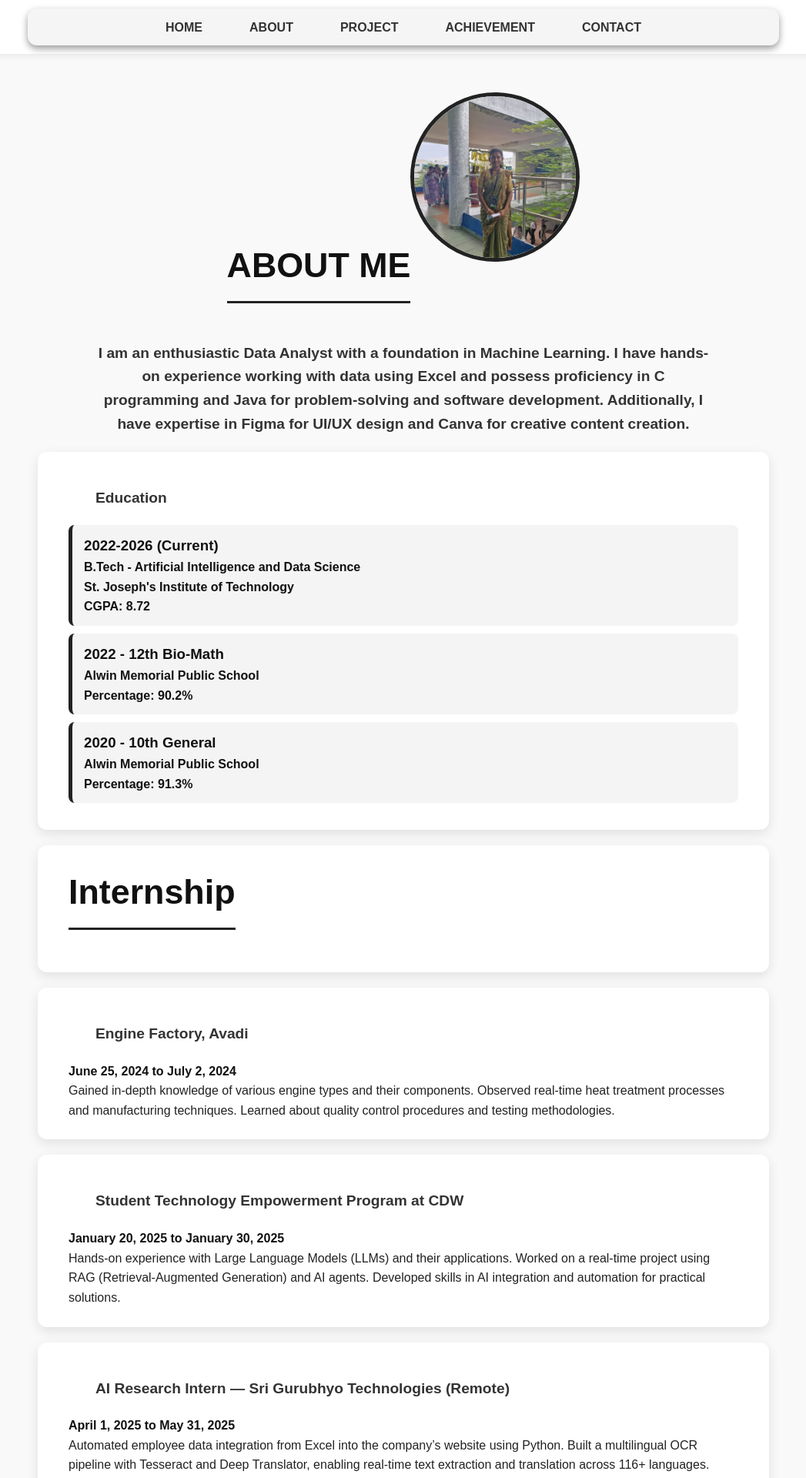
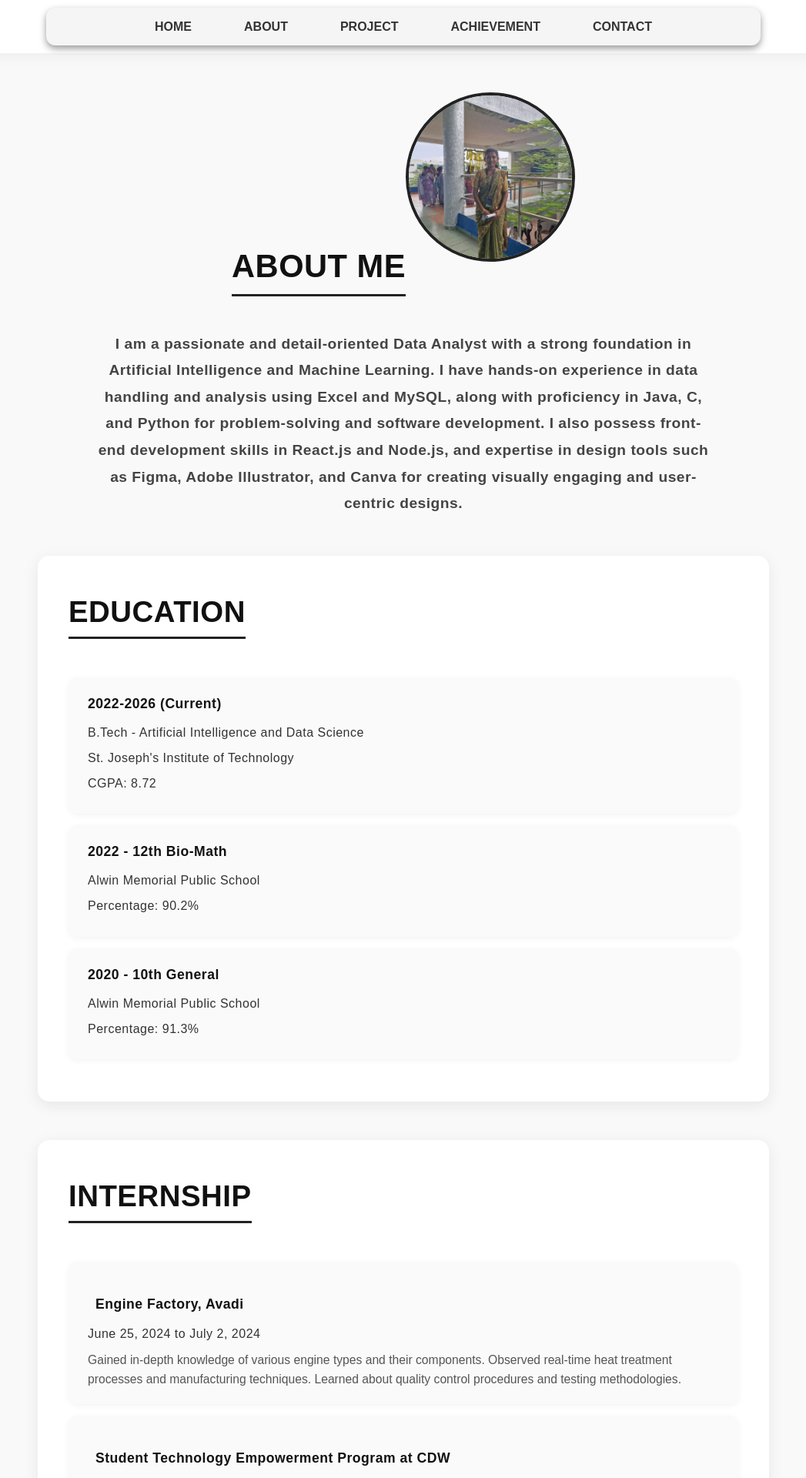
Before and after one commit to VethikaV/Portfolio, a React (Vite) app in the folder portfolio/: page /about in a window 1280 px wide. Shown: the top 1920 px of the page at 77% size, without its empty margins (116-1163 px from the left). Built offline with nearby package versions, Linux system fonts and the light colour scheme.

Commit message:
more changes

```diff
--- a/portfolio/src/components/CSS/style.css
+++ b/portfolio/src/components/CSS/style.css
@@ -10,22 +10,28 @@
 }
 
 body {
-  background: #f4f4f9;
+  background: #f5f6fa;
   color: #222;
-  line-height: 1.6;
+  line-height: 1.7;
 }
 
 h1, h2, h3, h4 {
   color: #111;
+  letter-spacing: 0.5px;
 }
 
 a {
   text-decoration: none;
   color: inherit;
+  transition: all 0.3s ease;
+}
+
+a:hover {
+  color: #444;
 }
 
 /* ===========================
-🌟 NAVBAR
+🌟 NAVBAR (Enhanced Elegant)
 =========================== */
 .navbar {
   position: fixed;
@@ -34,63 +40,116 @@ a {
   width: 100%;
   height: 70px;
   background: rgba(255, 255, 255, 0.95);
-  backdrop-filter: blur(8px);
-  box-shadow: 0 2px 10px rgba(0, 0, 0, 0.08);
+  backdrop-filter: blur(10px);
+  border-bottom: 1px solid rgba(0, 0, 0, 0.05);
   z-index: 1000;
   display: flex;
   justify-content: space-between;
   align-items: center;
-  padding: 0 30px;
-  transition: all 0.3s ease-in-out;
+  padding: 0 60px;
+  box-shadow: 0 4px 20px rgba(0, 0, 0, 0.05);
+  transition: all 0.4s ease;
 }
 
+/* Logo styling */
+.navbar .logo {
+  font-size: 1.6rem;
+  font-weight: 700;
+  color: #111;
+  letter-spacing: 1px;
+  text-transform: uppercase;
+}
+
+/* Navigation links */
 .navbar nav ul {
   display: flex;
-  gap: 25px;
+  gap: 32px;
   list-style: none;
 }
 
 .navbar nav ul li a {
+  position: relative;
+  font-weight: 600;
   color: #333;
-  font-weight: 600;
   font-size: 1rem;
   padding: 10px 18px;
-  border-radius: 25px;
-  transition: all 0.3s ease-in-out;
+  border-radius: 8px;
+  transition: all 0.3s ease;
 }
 
+/* Hover underline animation */
+.navbar nav ul li a::after {
+  content: "";
+  position: absolute;
+  bottom: -4px;
+  left: 0;
+  width: 0%;
+  height: 2px;
+  background: #111;
+  transition: width 0.3s ease;
+}
+
+.navbar nav ul li a:hover::after,
+.navbar nav ul li a.active::after {
+  width: 100%;
+}
+
+/* Hover and active effect (light grey background) */
 .navbar nav ul li a:hover,
 .navbar nav ul li a.active {
-  background: #222;
-  color: #fff;
+  background: #e5e5e5; /* subtle light grey */
+  color: #111;
+  box-shadow: 0 2px 5px rgba(0, 0, 0, 0.05);
 }
 
-/* Mobile Navbar */
+/* Mobile toggle (hamburger icon) */
 .nav-toggle {
   display: none;
-  font-size: 1.8rem;
-  color: #333;
+  font-size: 2rem;
   cursor: pointer;
+  color: #111;
   background: none;
   border: none;
+  transition: transform 0.3s ease;
 }
 
-@media (max-width: 768px) {
+.nav-toggle:hover {
+  transform: rotate(90deg);
+}
+
+/* Scroll shrink effect */
+.navbar.scrolled {
+  height: 60px;
+  background: rgba(255, 255, 255, 0.9);
+  box-shadow: 0 2px 12px rgba(0, 0, 0, 0.08);
+  padding: 0 50px;
+}
+
+/* ===========================
+📱 RESPONSIVE NAVBAR
+=========================== */
+@media (max-width: 900px) {
+  .navbar {
+    padding: 0 30px;
+  }
+
   .nav-toggle {
     display: block;
   }
 
   .navbar nav {
+    position: absolute;
+    top: 70px;
+    left: 0;
+    width: 100%;
     display: none;
     flex-direction: column;
-    position: absolute;
-    top: 70px;
-    left: 50%;
-    transform: translateX(-50%);
-    width: 90%;
-    background: rgba(255, 255, 255, 0.97);
-    border-radius: 10px;
-    box-shadow: 0 4px 15px rgba(0, 0, 0, 0.1);
+    align-items: center;
+    background: rgba(255, 255, 255, 0.98);
+    border-radius: 0 0 15px 15px;
+    box-shadow: 0 6px 25px rgba(0, 0, 0, 0.1);
+    padding: 20px 0;
+    animation: slideDown 0.3s ease forwards;
   }
 
   .navbar nav.active {
@@ -99,80 +158,77 @@ a {
 
   .navbar nav ul {
     flex-direction: column;
-    align-items: center;
-    gap: 15px;
+    gap: 18px;
+  }
+
+  .navbar nav ul li a {
+    font-size: 1.1rem;
   }
 }
 
+/* Smooth dropdown animation */
+@keyframes slideDown {
+  from {
+    opacity: 0;
+    transform: translateY(-15px);
+  }
+  to {
+    opacity: 1;
+    transform: translateY(0);
+  }
+}
+
+
 /* ===========================
-🏠 HOME SECTION
+🏠 HOME (Updated for centered icons)
 =========================== */
 .home {
   display: flex;
-  flex-direction: row;
   align-items: center;
   justify-content: center;
+  flex-wrap: wrap;
   min-height: 100vh;
   padding: 120px 80px;
-  background: linear-gradient(135deg, #fafafa, #e8e8e8);
-  gap: 60px;
+  background: linear-gradient(135deg, #fdfdfd, #ebebeb);
 }
 
+/* Image + Social container centered */
 .home__image-container {
   flex: 1;
   display: flex;
+  flex-direction: column;
+  align-items: center;
   justify-content: center;
-  align-items: center;
 }
 
+/* Profile image */
 .home__img {
   width: 280px;
   height: 280px;
   border-radius: 50%;
-  border: 6px solid #222;
+  border: 5px solid #111;
   object-fit: cover;
-  box-shadow: 0 10px 25px rgba(0, 0, 0, 0.15);
+  box-shadow: 0 12px 30px rgba(0, 0, 0, 0.15);
   transition: transform 0.4s ease, box-shadow 0.4s ease;
 }
 
 .home__img:hover {
   transform: scale(1.05);
-  box-shadow: 0 12px 28px rgba(0, 0, 0, 0.2);
+  box-shadow: 0 16px 35px rgba(0, 0, 0, 0.2);
 }
 
-.home__content {
-  flex: 1;
-  display: flex;
-  flex-direction: column;
-  justify-content: center;
-  max-width: 600px;
-}
-
-.home__name {
-  font-size: 3rem;
-  font-weight: 800;
-  color: #111;
-  text-transform: uppercase;
-  border-bottom: 4px solid #111;
-  margin-bottom: 20px;
-}
-
-.home__desc {
-  font-size: 1.15rem;
-  color: #333;
-  line-height: 1.7;
-  margin-bottom: 25px;
-}
-
+/* Social icons under image */
 .home__social {
   display: flex;
+  justify-content: center;
+  align-items: center;
   gap: 18px;
-  margin-top: 10px;
+  margin-top: 25px;
 }
 
 .home__social-link {
-  width: 48px;
-  height: 48px;
+  width: 50px;
+  height: 50px;
   border-radius: 50%;
   background: #111;
   color: #fff;
@@ -180,43 +236,52 @@ a {
   display: flex;
   align-items: center;
   justify-content: center;
-  transition: all 0.3s ease-in-out;
+  transition: all 0.3s ease;
 }
 
 .home__social-link:hover {
   background: #444;
-  transform: translateY(-5px);
+  transform: translateY(-4px);
 }
 
+/* Text content on the right */
+.home__content {
+  flex: 1;
+  max-width: 600px;
+  margin-top: 30px;
+  text-align: left;
+}
+
+.home__name {
+  font-size: 3rem;
+  font-weight: 800;
+  text-transform: uppercase;
+  border-bottom: 3px solid #111;
+  display: inline-block;
+  margin-bottom: 25px;
+}
+
+.home__desc {
+  font-size: 1.15rem;
+  color: #333;
+  margin-bottom: 25px;
+}
+
+/* Responsive layout */
 @media (max-width: 992px) {
   .home {
     flex-direction: column;
     text-align: center;
     padding: 100px 40px;
   }
-  .home__name {
-    font-size: 2.4rem;
-  }
-}
 
-@media (max-width: 600px) {
-  .home {
-    padding: 80px 25px;
-  }
-  .home__img {
-    width: 180px;
-    height: 180px;
-  }
-  .home__name {
-    font-size: 2rem;
-  }
-  .home__desc {
-    font-size: 1rem;
+  .home__content {
+    text-align: center;
   }
 }
 
 /* ===========================
-👩‍🎓 ABOUT SECTION
+👩‍🎓 ABOUT
 =========================== */
 .about {
   text-align: center;
@@ -225,26 +290,17 @@ a {
 }
 
 .about h1 {
-  font-size: 2.8rem;
-  margin-bottom: 30px;
-  position: relative;
+  font-size: 2.6rem;
+  margin-bottom: 25px;
   display: inline-block;
-}
-
-.about h1::after {
-  content: "";
-  display: block;
-  width: 100%;
-  height: 3px;
-  background: #222;
-  margin-top: 10px;
+  border-bottom: 3px solid #222;
 }
 
 .img {
   width: 220px;
   height: 220px;
   border-radius: 50%;
-  border: 5px solid #222;
+  border: 4px solid #222;
   object-fit: cover;
   margin: 20px 0;
 }
@@ -253,34 +309,109 @@ a {
   max-width: 800px;
   margin: 20px auto;
   font-size: 1.2rem;
-  color: #333;
+  color: #444;
+  line-height: 1.8;
 }
 
+/* ===========================
+🎓 EDUCATION & INTERNSHIP (Final Polished)
+=========================== */
 .education-container,
 .internship-container {
   background: #fff;
-  padding: 25px 40px;
-  border-radius: 12px;
-  box-shadow: 0 5px 15px rgba(0, 0, 0, 0.1);
-  margin: 20px auto;
+  padding: 40px;
+  border-radius: 15px;
+  box-shadow: 0 5px 20px rgba(0, 0, 0, 0.08);
+  margin: 50px auto;
   max-width: 950px;
   text-align: left;
+  transition: transform 0.3s ease, box-shadow 0.3s ease;
 }
 
-.education-item {
-  background: #f4f4f4;
-  border-left: 5px solid #222;
-  padding: 12px 15px;
-  border-radius: 8px;
-  margin: 10px 0;
+.education-container:hover,
+.internship-container:hover {
+  transform: translateY(-5px);
+  box-shadow: 0 10px 25px rgba(0, 0, 0, 0.12);
+}
+
+/* Section Headings (No Underline) */
+.education-container h1,
+.internship-container h1 {
+  text-align: center;
+  font-size: 2.4rem;
+  text-transform: uppercase;
+  color: #111;
+  margin-bottom: 35px;
+  font-weight: 700;
+  letter-spacing: 0.5px;
+}
+
+/* Item cards */
+.education-item,
+.internship-item {
+  background: #fafafa;
+  margin: 15px 0;
+  padding: 20px 25px;
+  border-radius: 12px;
+  transition: all 0.3s ease;
+  box-shadow: 0 2px 8px rgba(0, 0, 0, 0.05);
+}
+
+.education-item:hover,
+.internship-item:hover {
+  background: #f1f1f1;
+  transform: translateY(-3px);
+}
+
+/* Text styling inside cards */
+.education-item h3,
+.internship-item h3,
+.internship-item h2 {
+  color: #111;
+  font-weight: 600;
+  margin-bottom: 8px;
+  font-size: 1.1rem;
+}
+
+.education-item h4,
+.internship-item h4 {
+  color: #333;
+  font-weight: 500;
+  margin-bottom: 6px;
+  font-size: 1rem;
+}
+
+.internship-item p {
+  color: #555;
+  line-height: 1.6;
+  margin-top: 8px;
+  font-size: 0.98rem;
+}
+
+/* Responsive Design */
+@media (max-width: 600px) {
+  .education-container,
+  .internship-container {
+    padding: 25px;
+  }
+
+  .education-container h1,
+  .internship-container h1 {
+    font-size: 2rem;
+  }
+
+  .education-item,
+  .internship-item {
+    padding: 15px 18px;
+  }
 }
 
 /* ===========================
-🏅 ACHIEVEMENTS & CERTIFICATIONS
+🏅 ACHIEVEMENTS
 =========================== */
 .achievement {
   padding: 100px 20px;
-  background: #f4f4f9;
+  background: #f5f5f5;
   text-align: center;
 }
 
@@ -288,8 +419,10 @@ a {
   font-size: 2.6rem;
   text-transform: uppercase;
   margin-bottom: 40px;
-  color: #222;
-  font-weight: 700;
+  color: #111;
+  display: inline-block;
+  border-bottom: 3px solid #111; /* ✅ Underline instead of side line */
+  padding-bottom: 8px;
 }
 
 .achievement__container {
@@ -298,31 +431,31 @@ a {
   border-radius: 15px;
   max-width: 850px;
   margin: 25px auto;
-  box-shadow: 0 5px 15px rgba(0, 0, 0, 0.1);
+  box-shadow: 0 5px 20px rgba(0, 0, 0, 0.08);
   text-align: left;
   transition: transform 0.3s ease, box-shadow 0.3s ease;
 }
 
 .achievement__container:hover {
-  transform: translateY(-5px);
+  transform: translateY(-4px);
 }
 
+/* ✅ Removed left border line */
 .achievement__container h3 {
   font-size: 1.8rem;
   color: #222;
   margin-bottom: 15px;
-  border-left: 4px solid #222;
-  padding-left: 12px;
+  padding-left: 0;
+  border-left: none;
 }
 
 .achievement__list {
-  margin: 0;
-  padding: 0;
-  list-style: none;
+  list-style: disc;
+  padding-left: 25px;
 }
 
 .achievement__list li {
-  background: #f9f9f9;
+  background: #fafafa;
   margin: 12px 0;
   padding: 14px 20px;
   border-radius: 10px;
@@ -330,27 +463,15 @@ a {
 }
 
 .achievement__list li:hover {
-  background: #f1f1f1;
+  background: #f0f0f0;
   transform: scale(1.02);
-}
-
-.achievement__container ol.achievement__list {
-  list-style: decimal;
-  list-style-position: inside;
-}
-
-.achievement__container ol.achievement__list li {
-  background: #f9f9f9;
-  margin: 10px 0;
-  padding: 12px 18px;
-  border-radius: 8px;
 }
 
 /* ===========================
 🚀 PROJECTS
 =========================== */
 .project {
-  background: #fafafa;
+  background: #ffffff;
   padding: 100px 20px;
   text-align: center;
 }
@@ -358,37 +479,40 @@ a {
 .project__title {
   font-size: 2.6rem;
   font-weight: 700;
+  margin-bottom: 40px;
   text-transform: uppercase;
-  margin-bottom: 40px;
 }
 
 .project__grid {
   display: grid;
-  grid-template-columns: repeat(auto-fit, minmax(300px, 1fr));
-  gap: 25px;
+  grid-template-columns: repeat(auto-fit, minmax(320px, 1fr));
+  gap: 30px;
   max-width: 1100px;
   margin: auto;
 }
 
 .project__card {
   background: #fff;
-  padding: 25px;
-  border-radius: 12px;
-  box-shadow: 0 5px 15px rgba(0, 0, 0, 0.1);
+  padding: 30px;
+  border-radius: 14px;
+  box-shadow: 0 6px 18px rgba(0, 0, 0, 0.08);
   transition: all 0.3s ease;
+  text-align: left;
 }
 
 .project__card:hover {
-  transform: translateY(-5px);
+  transform: translateY(-6px);
+  box-shadow: 0 10px 25px rgba(0, 0, 0, 0.1);
 }
 
 .project__link {
   display: inline-block;
-  background: #222;
-  color: white;
+  background: #111;
+  color: #fff;
   padding: 10px 18px;
   border-radius: 6px;
   margin-top: 10px;
+  transition: background 0.3s ease;
 }
 
 .project__link:hover {
@@ -396,10 +520,10 @@ a {
 }
 
 /* ===========================
-📞 CONTACT SECTION
+📞 CONTACT
 =========================== */
 .contact-container {
-  background: linear-gradient(135deg, #f7f7f7, #e8e8e8);
+  background: linear-gradient(145deg, #f7f7f7, #e9e9e9);
   min-height: 100vh;
   display: flex;
   flex-direction: column;
@@ -412,26 +536,25 @@ a {
 .hc {
   font-size: 2.6rem;
   text-transform: uppercase;
-  color: #222;
+  color: #111;
   font-weight: 700;
   margin-bottom: 40px;
 }
 
 .contact-card {
   background: #fff;
-  padding: 40px 50px;
-  border-radius: 15px;
-  box-shadow: 0 8px 25px rgba(0, 0, 0, 0.1);
-  max-width: 650px;
+  padding: 50px;
+  border-radius: 16px;
+  box-shadow: 0 8px 25px rgba(0, 0, 0, 0.08);
+  max-width: 600px;
   width: 90%;
-  text-align: center;
 }
 
 .contact-info {
   display: flex;
   flex-direction: column;
   align-items: center;
-  gap: 20px;
+  gap: 18px;
 }
 
 .contact-link,
@@ -440,46 +563,44 @@ a {
   align-items: center;
   justify-content: center;
   gap: 12px;
-  font-size: 1.2rem;
+  font-size: 1.1rem;
   color: #222;
   background: #f9f9f9;
   padding: 14px 18px;
   width: 100%;
-  max-width: 420px;
+  max-width: 400px;
   border-radius: 10px;
-  box-shadow: 0 3px 10px rgba(0, 0, 0, 0.05);
   transition: all 0.3s ease;
 }
 
 .contact-link:hover {
-  background: #222;
+  background: #111;
   color: #fff;
-  transform: scale(1.05);
+  transform: scale(1.04);
 }
 
 .icon {
   font-size: 1.5rem;
-  color: #111;
-}
-
-.contact-link:hover .icon {
-  color: #fff;
 }
 
 /* ===========================
-📱 RESPONSIVE GLOBAL
+📱 RESPONSIVE
 =========================== */
 @media (max-width: 600px) {
   h1, h2 {
     font-size: 2rem;
   }
-  .education-container, .internship-container {
-    padding: 20px;
-  }
-  .project__card, .achievement__container, .contact-card {
+
+  .education-container,
+  .internship-container,
+  .project__card,
+  .achievement__container,
+  .contact-card {
     padding: 25px;
   }
-  .contact-link, .contact-detail {
+
+  .contact-link,
+  .contact-detail {
     font-size: 1rem;
   }
 }
--- a/portfolio/src/components/about.jsx
+++ b/portfolio/src/components/about.jsx
@@ -1,8 +1,5 @@
 import './CSS/style.css';
 import vethika from '../assets/Vethika.jpeg';
-
-
-
 
 function About() {
   return (
@@ -10,80 +7,80 @@ function About() {
       <h1>ABOUT ME</h1>
       <img className="img" src={vethika} alt="Profile" />
       <h2>
-        I am an enthusiastic Data Analyst with a foundation in Machine Learning.
-        I have hands-on experience working with data using Excel and possess
-        proficiency in C programming and Java for problem-solving and software
-        development. Additionally, I have expertise in Figma for UI/UX design
-        and Canva for creative content creation.
+        I am a passionate and detail-oriented Data Analyst with a strong foundation in Artificial Intelligence and Machine Learning.
+        I have hands-on experience in data handling and analysis using Excel and MySQL, along with proficiency in Java, C, and Python for problem-solving and software development.
+        I also possess front-end development skills in React.js and Node.js, and expertise in design tools such as Figma, Adobe Illustrator, and Canva for creating visually engaging and user-centric designs.
       </h2>
 
+      {/* 🎓 Education Section */}
       <div className="education-container">
-        <h2>Education</h2>
+        <h1>Education</h1>
+        <div className="education-list">
           <div className="education-item">
             <h3>2022-2026 (Current)</h3>
             <h4>B.Tech - Artificial Intelligence and Data Science</h4>
             <h4>St. Joseph's Institute of Technology</h4>
             <h4>CGPA: 8.72</h4>
           </div>
+
           <div className="education-item">
             <h3>2022 - 12th Bio-Math</h3>
             <h4>Alwin Memorial Public School</h4>
             <h4>Percentage: 90.2%</h4>
           </div>
+
           <div className="education-item">
             <h3>2020 - 10th General</h3>
             <h4>Alwin Memorial Public School</h4>
             <h4>Percentage: 91.3%</h4>
           </div>
         </div>
-
-      <div className="education-container">
-        <h1>Internship</h1>
       </div>
 
-      <div className="education-container">
+      {/* 💼 Internship Section */}
+      <div className="internship-container">
+        <h1>Internship</h1>
+        <div className="internship-list">
+          <div className="internship-item">
             <h2>Engine Factory, Avadi</h2>
             <h4>June 25, 2024 to July 2, 2024</h4>
             <p>
               Gained in-depth knowledge of various engine types and their components.
-          Observed real-time heat treatment processes and manufacturing
-          techniques. Learned about quality control procedures and testing
-          methodologies.
+              Observed real-time heat treatment processes and manufacturing techniques.
+              Learned about quality control procedures and testing methodologies.
             </p>
           </div>
 
-      <div className="education-container">
+          <div className="internship-item">
             <h2>Student Technology Empowerment Program at CDW</h2>
             <h4>January 20, 2025 to January 30, 2025</h4>
             <p>
-          Hands-on experience with Large Language Models (LLMs) and their
-          applications. Worked on a real-time project using RAG
-          (Retrieval-Augmented Generation) and AI agents. Developed skills in AI
-          integration and automation for practical solutions.
+              Hands-on experience with Large Language Models (LLMs) and their applications.
+              Worked on a real-time project using Retrieval-Augmented Generation (RAG) and AI agents.
+              Developed skills in AI integration and automation for practical solutions.
             </p>
           </div>
 
-      <div className="education-container">
+          <div className="internship-item">
             <h2>AI Research Intern — Sri Gurubhyo Technologies (Remote)</h2>
             <h4>April 1, 2025 to May 31, 2025</h4>
             <p>
-          Automated employee data integration from Excel into the company’s
-          website using Python. Built a multilingual OCR pipeline with Tesseract
-          and Deep Translator, enabling real-time text extraction and
-          translation across 116+ languages. Developed a Flask backend with
-          secure image upload and language detection.
+              Automated employee data integration from Excel into the company’s website using Python.
+              Built a multilingual OCR pipeline with Tesseract and Deep Translator, enabling real-time text extraction and translation across 116+ languages.
+              Developed a Flask backend with secure image upload and language detection.
             </p>
           </div>
 
-      <div className="education-container">
+          <div className="internship-item">
             <h2>Data Engineer Intern — Vebbox Software Solution</h2>
             <h4>June 1, 2025 to June 29, 2025</h4>
             <p>
-          Supported the design and quality assurance of educational technology
-          products. Worked on database optimization and data migration tasks.
-          Collaborated with developers to ensure smooth backend integration and
-          data consistency.
+              Supported the design and quality assurance of educational technology products.
+              Worked on database optimization and data migration tasks.
+              Collaborated with developers to ensure smooth backend integration and data consistency.
             </p>
+          </div>
+        </div>
       </div>
     </div>
   );
--- a/portfolio/src/components/project.jsx
+++ b/portfolio/src/components/project.jsx
@@ -5,7 +5,7 @@ const Project = () => {
   return (
     <section className="project section" id="project">
       <div className="project__container">
-        <h2 className="project__title">MY PROJECTS</h2>
+        <h2 className="project__title"> PROJECTS</h2>
 
         <div className="project__grid">
 
```
Lines whose indentation alone changed are shown as unchanged.
